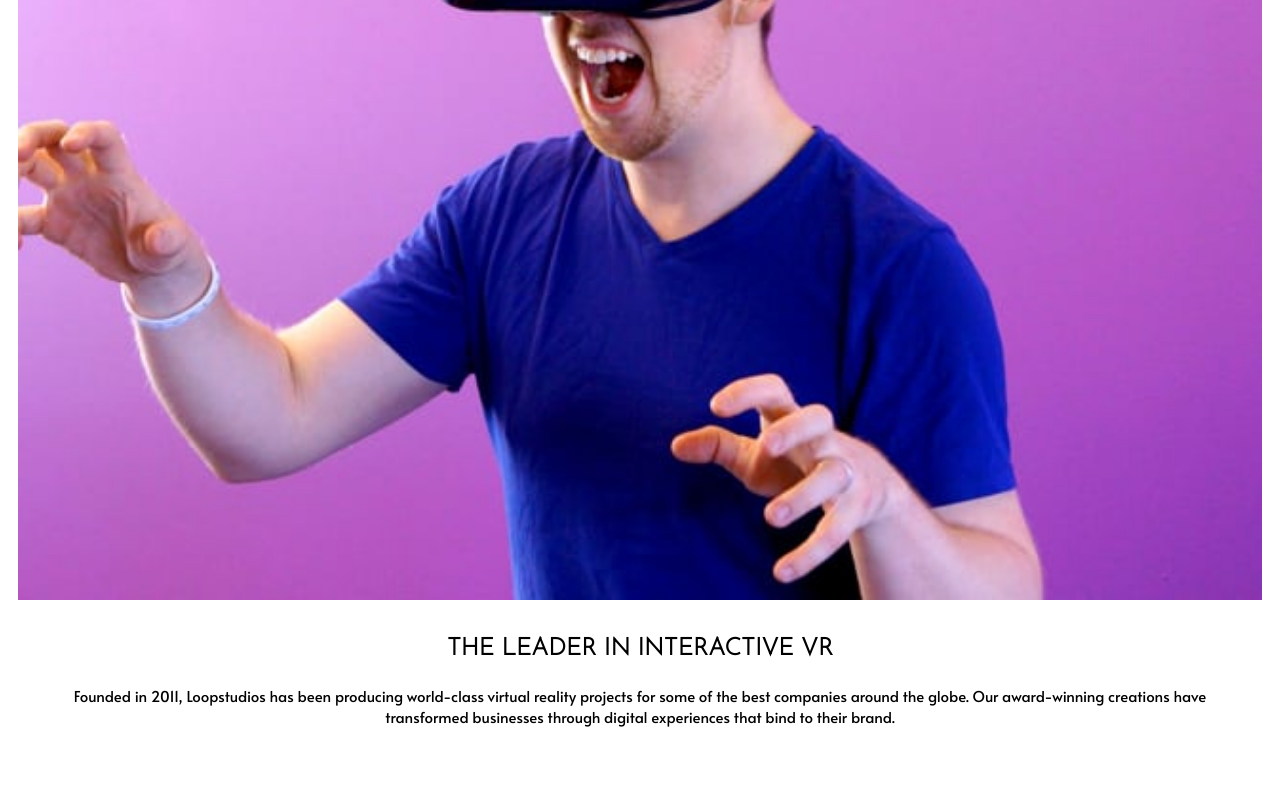
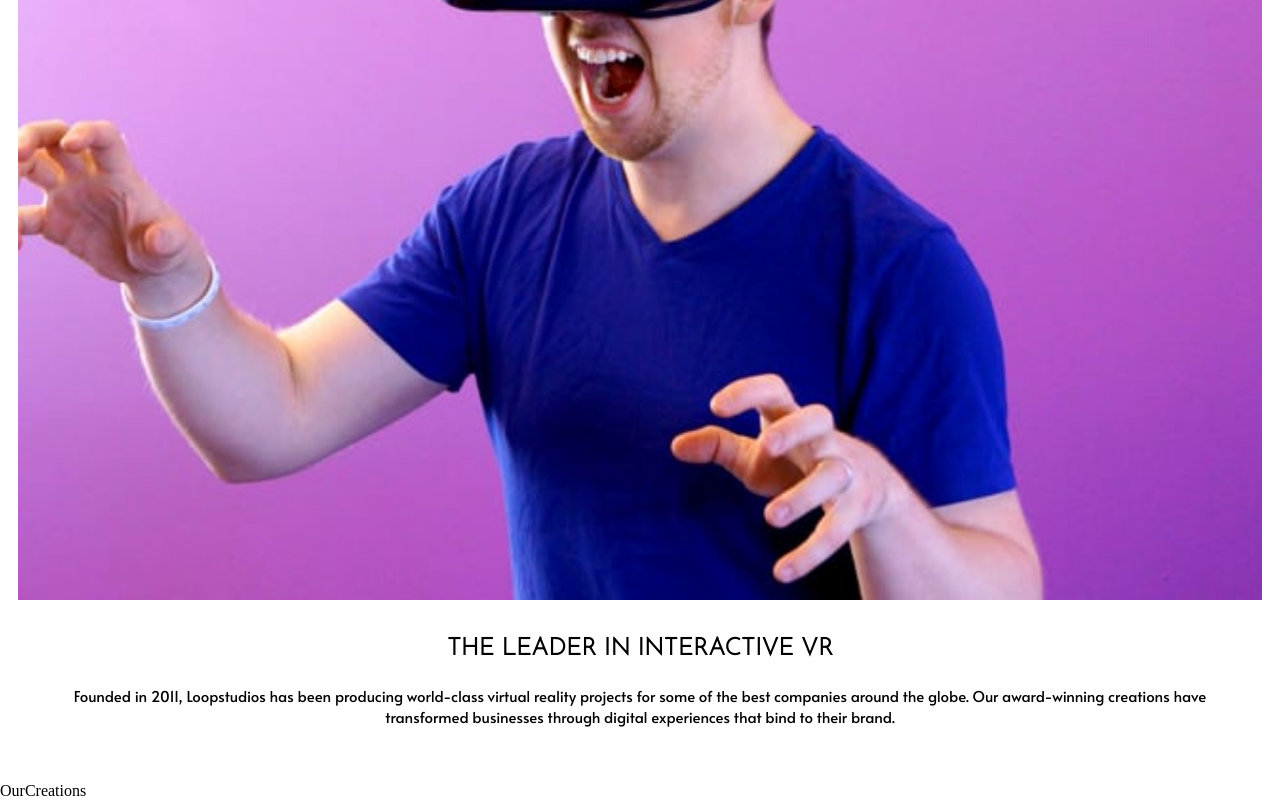
Before and after one commit to fmolinadev/loopstudios-landing-page, a React (Create React App) app: page / in a window 1280 px wide. Shown: the part 1007-1807 px from the top of the page. Built offline with nearby package versions, Linux system fonts and the light colour scheme.

Commit message:
Update app with OurCreations component

```diff
--- a/src/App.js
+++ b/src/App.js
@@ -1,12 +1,14 @@
 import Header from "./components/Header";
 import Hero from "./components/Hero";
 import Interactive from "./components/Interactive";
+import OurCreations from "./components/OurCreations";
 function App() {
   return (
     <>
       <Header />
       <Hero />
       <Interactive />
+      <OurCreations />
     </>
   );
 }
```
